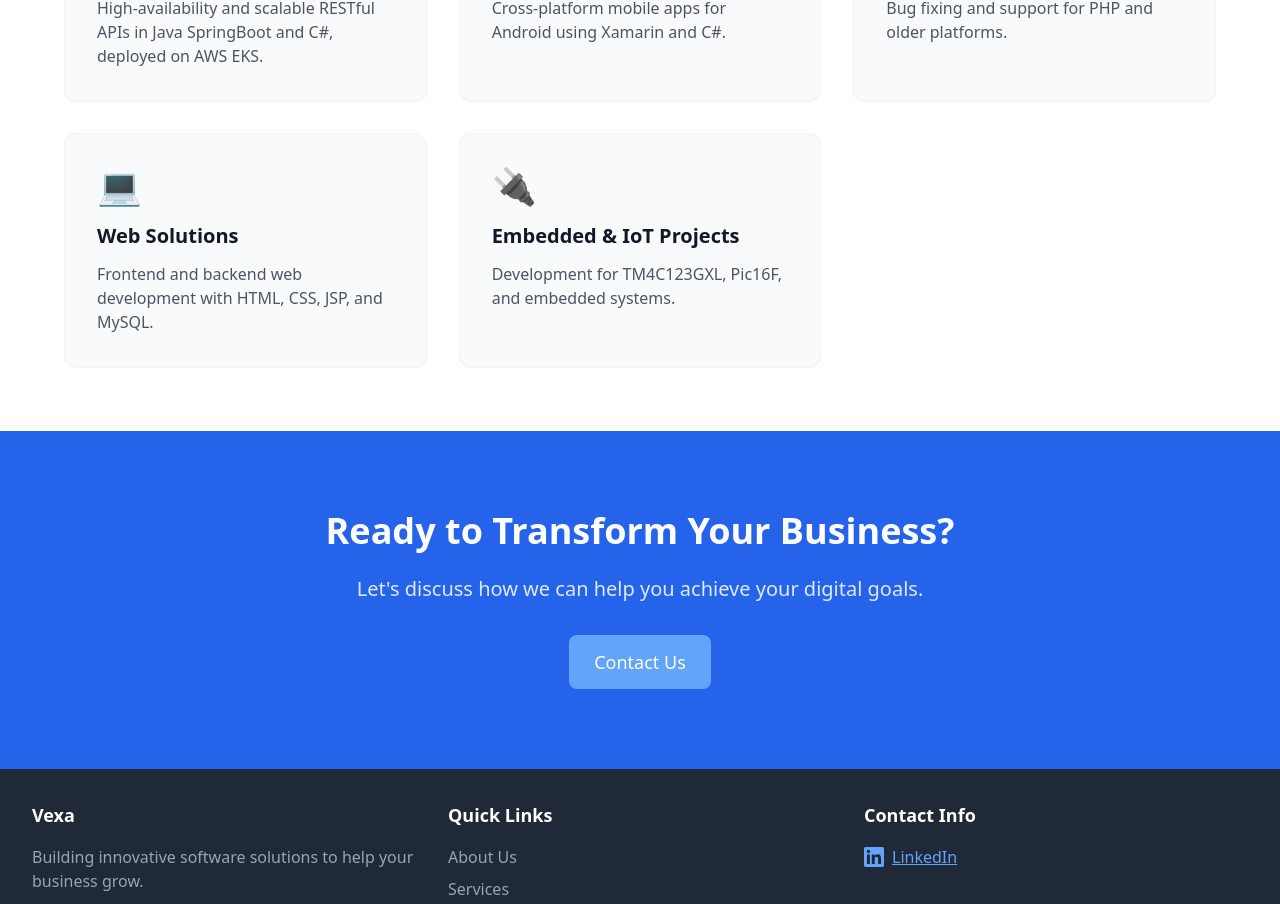
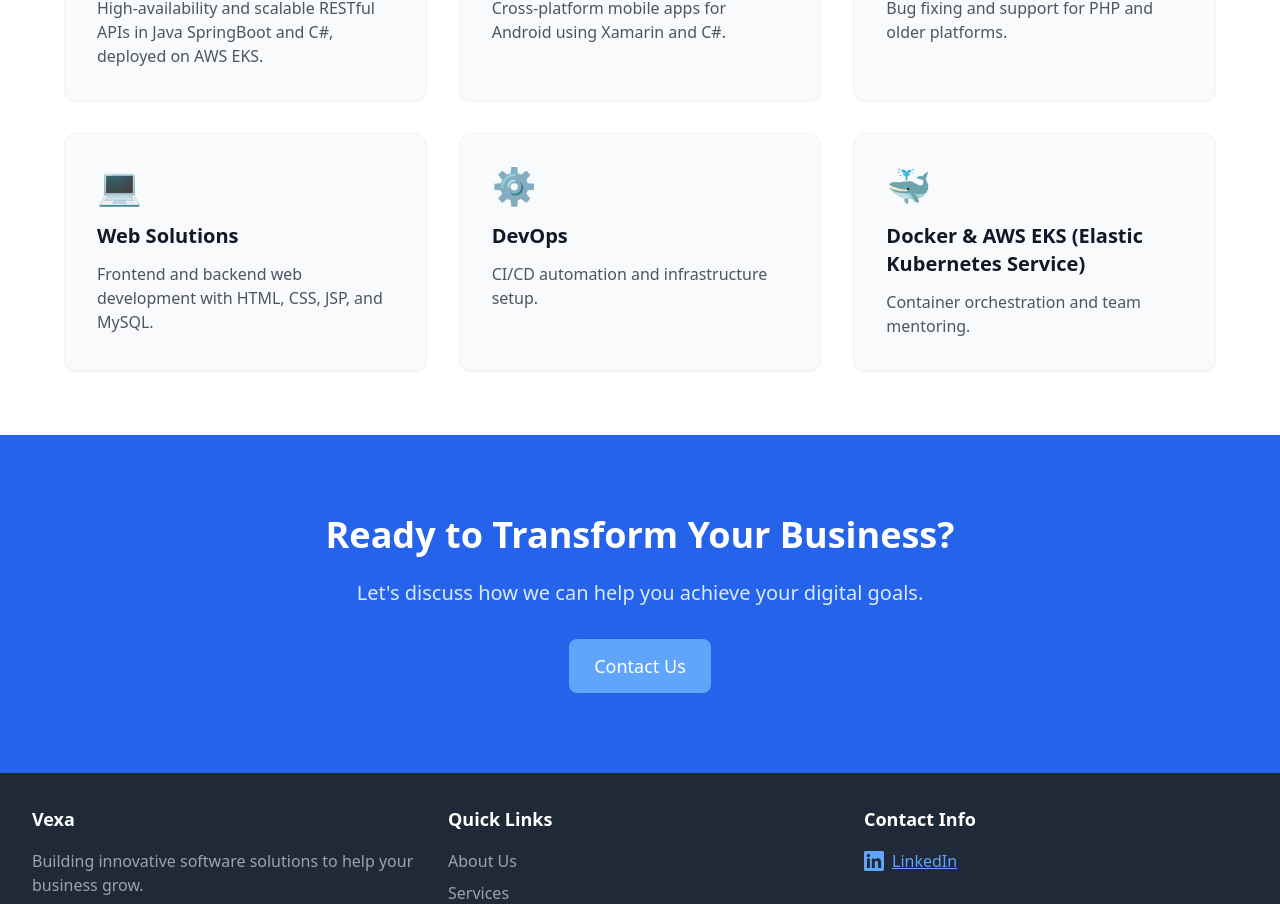
Before and after one commit to iamsadiashakil/vexa, a React (Vite) app: page / in a window 1280 px wide. Shown: the part 974-1878 px from the top of the page. Built offline with nearby package versions, Linux system fonts and the light colour scheme.

Commit message:
Update Home.jsx

```diff
--- a/src/pages/Home.jsx
+++ b/src/pages/Home.jsx
@@ -144,17 +144,17 @@ const services = [
     icon: "💻",
   },
   {
-    id: 5,
-    title: "Embedded & IoT Projects",
-    description: "Development for TM4C123GXL, Pic16F, and embedded systems.",
-    icon: "🔌",
+    "id": 5,
+    "title": "DevOps",
+    "description": "CI/CD automation and infrastructure setup.",
+    "icon": "⚙️"
   },
-  // {
-  //   id: 6,
-  //   title: "Team Leadership & Training",
-  //   description: "Leading teams, mentoring, and knowledge sharing.",
-  //   icon: "👩‍💼",
-  // },
+  {
+    "id": 6,
+    "title": "Docker & AWS EKS (Elastic Kubernetes Service)",
+    "description": "Container orchestration and team mentoring.",
+    "icon": "🐳"
+  }
 ];
 
 const ServiceCard = ({ service }) => {
```
